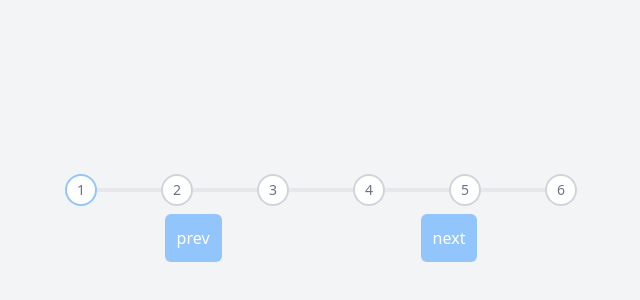
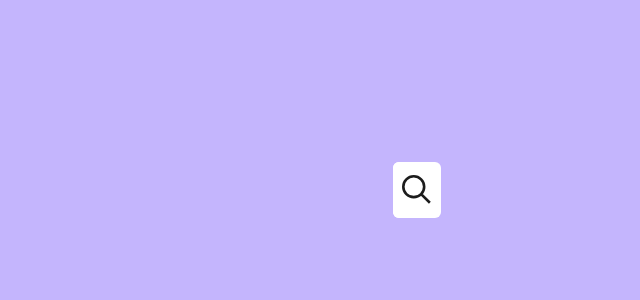
Before and after one commit to KeepCodeing/vcomponents-project, a Vue app: page / in a window 1280 px wide. Shown: the part 210-510 px from the top of the page, without its empty margins (319-959 px from the left). Built offline with nearby package versions, Linux system fonts and the light colour scheme.

Commit message:
点击隐藏展开搜索完成/不知道为什么有点卡

```diff
--- a/src/App.vue
+++ b/src/App.vue
@@ -1,14 +1,16 @@
 <template>
-  <prograss-steps></prograss-steps>
+  <hidden-search-widget />
 </template>
 
 <script lang="ts">
 import { defineComponent } from 'vue'
-import PrograssSteps from '@/components/PrograssSteps.vue'
+import HiddenSearchWidget from './components/HiddenSearchWidget.vue';
+// import PrograssSteps from '@/components/PrograssSteps.vue'
 
 export default defineComponent({
   components: {
-    PrograssSteps
+    HiddenSearchWidget
+    // PrograssSteps
   }
 });
 </script>
--- /dev/null
+++ b/src/components/HiddenSearchWidget.vue
@@ -0,0 +1,63 @@
+<template>
+  <div class="h-full w-full bg-purple-300 flex justify-center items-center">
+    <div class="w-60 h-14 flex justify-end rounded-md">
+      <div
+        style="transition: 500ms"
+        :class="hiddenInput ? 'w-0' : 'w-4/5'"
+        class="h-full"
+      >
+        <input
+          class="
+            w-full
+            pl-2
+            rounded-tl-md rounded-bl-md
+            outline-none
+            text-gray-300
+            h-full
+          "
+          placeholder="Search..."
+        />
+      </div>
+      <div
+        :class="{ 'rounded-md': hiddenInput }"
+        style="transition: 1000ms"
+        class="w-1/5 bg-white rounded-tr-md rounded-br-md text-center h-full"
+      >
+        <button @click="hiddenInput = !hiddenInput" class="h-full">
+          <svg
+            t="1629183641204"
+            class="icon"
+            viewBox="0 0 1024 1024"
+            version="1.1"
+            xmlns="http://www.w3.org/2000/svg"
+            p-id="2115"
+            width="30"
+            height="30"
+          >
+            <path
+              d="M400.704 801.408A400.64 400.64 0 1 1 400.704 0a400.64 400.64 0 0 1 0 801.408z m0-89.024a311.68 311.68 0 1 0 0-623.36 311.68 311.68 0 0 0 0 623.36z m267.264-110.4l314.752 314.88-62.912 62.912-314.816-314.816 62.976-62.976z"
+              fill="#1C1C1C"
+              p-id="2116"
+            ></path>
+          </svg>
+        </button>
+      </div>
+    </div>
+  </div>
+</template>
+
+<script lang="ts">
+import { defineComponent, ref } from "vue";
+
+export default defineComponent({
+  setup() {
+    const hiddenInput = ref(true);
+    return {
+      hiddenInput,
+    };
+  },
+});
+</script>
+
+<style scoped>
+</style>
```
